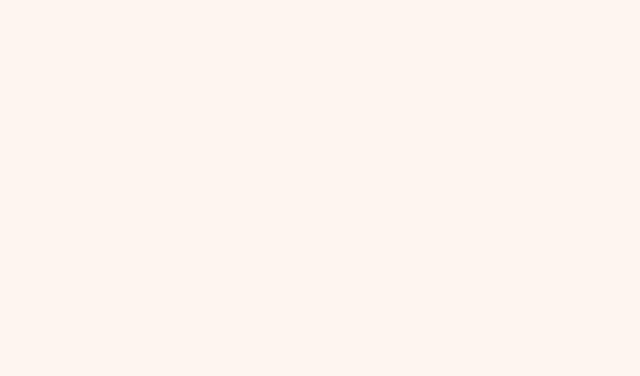
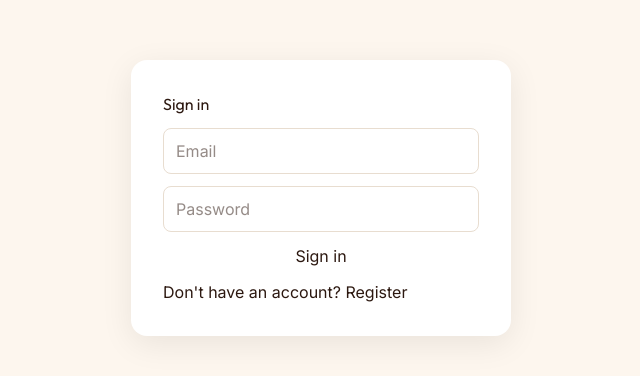
Before and after one commit to artakjato/vari, a React (Vite) app in the folder client/: page /auth in a window 1280 px wide. Before the commit this address had no page. Shown: the part 202-578 px from the top of the page, without its empty margins (319-959 px from the left). Built offline with nearby package versions, Linux system fonts and the light colour scheme; no server answers.

Commit message:
feat: authentication pages(login & register)

```diff
--- a/client/src/App.tsx
+++ b/client/src/App.tsx
@@ -1,14 +1,26 @@
 import { BrowserRouter, Routes, Route } from 'react-router-dom';
 import { MapPage } from './pages/MapPage';
 import { StyleGuide } from './pages/StyleGuide';
+import { AuthPage } from './pages/AuthPage';
+
+import { useEffect } from 'react';
+import { useMapStore } from './stores/mapStore';
+
 
 function App() {
+  const loadMapData = useMapStore(s => s.loadMapData);
+
+  useEffect(() => {
+    loadMapData();
+  }, []);  // [] means run once on first render
+
   return (
     <BrowserRouter>
     <Routes>
       <Route path="/" element={<div><h1>Vari</h1><p>Home page coming Day 6!</p></div>} />
       <Route path="/map" element={<MapPage />}/>
       <Route path="/style-guide" element={<StyleGuide />} />
+      <Route path="/auth" element={<AuthPage />} />
     </Routes>
     </BrowserRouter>
   );
--- /dev/null
+++ b/client/src/components/auth/LoginForm.tsx
@@ -0,0 +1,36 @@
+import { useState } from 'react';
+import { login } from '../../lib/api';
+import { useMapStore } from '../../stores/mapStore';
+import { useNavigate } from 'react-router-dom';
+
+export function LoginForm({ onSwitch }: { onSwitch: () => void }) {
+  const [email, setEmail] = useState('');
+  const [password, setPassword] = useState('');
+  const [error, setError] = useState('');
+  const navigate = useNavigate();
+
+  const handleSubmit = async (e: React.FormEvent) => {
+    e.preventDefault();
+    try {
+      const { data } = await login({ email, password });
+      localStorage.setItem('vari_token', data.token);        // save token
+      useMapStore.setState({ currentUser: data.user });      // update store
+      navigate('/map');
+    } catch {
+      setError('Invalid email or password. Please try again.');
+    }
+  };
+
+  return (
+    <form onSubmit={handleSubmit} style={{ display: 'flex', flexDirection: 'column', gap: 12 }}>
+      <h2 style={{ fontFamily: 'Outfit' }}>Sign in</h2>
+      <input type="email" placeholder="Email" value={email} onChange={e => setEmail(e.target.value)}
+        style={{ padding: '10px 12px', borderRadius: 8, border: '1px solid var(--border-subtle)' }} />
+      <input type="password" placeholder="Password" value={password} onChange={e => setPassword(e.target.value)}
+        style={{ padding: '10px 12px', borderRadius: 8, border: '1px solid var(--border-subtle)' }} />
+      {error && <p style={{ color: 'red', fontSize: 13 }}>{error}</p>}
+      <button type="submit">Sign in</button>
+      <p>Don't have an account? <button type="button" onClick={onSwitch}>Register</button></p>
+    </form>
+  );
+}
--- /dev/null
+++ b/client/src/components/auth/RegisterForm.tsx
@@ -0,0 +1,42 @@
+import { useState } from 'react';
+import { register } from '../../lib/api';
+import { useMapStore } from '../../stores/mapStore';
+import { useNavigate } from 'react-router-dom';
+
+export function RegisterForm({ onSwitch }: { onSwitch: () => void }) {
+  const [email, setEmail] = useState('');
+  const [password, setPassword] = useState('');
+  const [displayName, setDisplayName] = useState('');
+  const [error, setError] = useState('');
+  const navigate = useNavigate();
+
+  const handleSubmit = async (e: React.FormEvent) => {
+    e.preventDefault();
+    try {
+      const { data } = await register({ email, password, displayName });
+      localStorage.setItem('vari_token', data.token);
+      useMapStore.setState({ currentUser: data.user });
+      navigate('/map');
+    } catch {
+      setError('Registration failed. Email might already be in use.');
+    }
+  };
+
+  return (
+    <form onSubmit={handleSubmit} style={{ display: 'flex', flexDirection: 'column', gap: 12 }}>
+      <h2 style={{ fontFamily: 'Outfit' }}>Create account</h2>
+      <input type="text" placeholder="Display name" value={displayName}
+        onChange={e => setDisplayName(e.target.value)}
+        style={{ padding: '10px 12px', borderRadius: 8, border: '1px solid var(--border-subtle)' }} />
+      <input type="email" placeholder="Email" value={email}
+        onChange={e => setEmail(e.target.value)}
+        style={{ padding: '10px 12px', borderRadius: 8, border: '1px solid var(--border-subtle)' }} />
+      <input type="password" placeholder="Password (min 6 chars)" value={password}
+        onChange={e => setPassword(e.target.value)}
+        style={{ padding: '10px 12px', borderRadius: 8, border: '1px solid var(--border-subtle)' }} />
+      {error && <p style={{ color: 'red', fontSize: 13 }}>{error}</p>}
+      <button type="submit">Create account</button>
+      <p>Already have an account? <button type="button" onClick={onSwitch}>Sign in</button></p>
+    </form>
+  );
+}
--- /dev/null
+++ b/client/src/lib/api.ts
@@ -0,0 +1,33 @@
+import axios from 'axios';
+
+// All API calls go through this single axios instance
+const api = axios.create({
+  baseURL: import.meta.env.VITE_API_URL || 'http://localhost:5000',
+});
+
+// Request interceptor: automatically attach JWT to every request
+api.interceptors.request.use((config) => {
+  const token = localStorage.getItem('vari_token');
+  if (token) config.headers.Authorization = `Bearer ${token}`;
+  return config;
+});
+
+// Map data endpoints
+export const fetchMapData = () => api.get('/api/map');
+export const fetchRole = (slug: string) => api.get(`/api/roles/${slug}`);
+export const searchAPI = (q: string) => api.get(`/api/search?q=${q}`);
+
+// Auth endpoints
+export const register = (data: { email: string; password: string; displayName: string }) =>
+  api.post('/api/auth/register', data);
+export const login = (data: { email: string; password: string }) =>
+  api.post('/api/auth/login', data);
+export const getMe = () => api.get('/api/me');
+
+// Pin endpoints
+export const getPins = () => api.get('/api/me/pins');
+export const createPin = (data: { targetType: string; targetId: string; notes?: string }) =>
+  api.post('/api/me/pins', data);
+export const updatePin = (id: string, notes: string) =>
+  api.patch(`/api/me/pins/${id}`, { notes });
+export const deletePin = (id: string) => api.delete(`/api/me/pins/${id}`);
--- /dev/null
+++ b/client/src/pages/AuthPage.tsx
@@ -0,0 +1,22 @@
+import { useState } from 'react';
+import { LoginForm } from '../components/auth/LoginForm';
+import { RegisterForm } from '../components/auth/RegisterForm';
+
+export function AuthPage() {
+  const [mode, setMode] = useState<'login' | 'register'>('login');
+
+  return (
+    <div style={{
+      minHeight: '100vh', display: 'flex', alignItems: 'center', justifyContent: 'center',
+      background: 'var(--bg-canvas)',
+    }}>
+      <div style={{ width: 380, padding: 32, background: 'var(--bg-surface)',
+        borderRadius: 16, boxShadow: '0 8px 32px rgba(0,0,0,0.08)' }}>
+        {mode === 'login'
+          ? <LoginForm onSwitch={() => setMode('register')} />
+          : <RegisterForm onSwitch={() => setMode('login')} />
+        }
+      </div>
+    </div>
+  );
+}
--- a/client/src/pages/MapPage.tsx
+++ b/client/src/pages/MapPage.tsx
@@ -1,3 +1,6 @@
+import { Link } from 'react-router-dom';
+import { useMapStore } from '../stores/mapStore';
+
 import { Breadcrumbs } from "../components/map/Breadcrumbs";
 import { MapCanvas } from "../components/map/MapCanvas";
 import { InspectorPanel } from '../components/panels/InspectorPanel';
@@ -6,10 +9,25 @@ import { useMapNavigation } from "../hooks/useMapNavigation";
 
 export function MapPage() {
   useMapNavigation();
+   const currentUser = useMapStore(s => s.currentUser);
+
   return (
     <div style={{ position: 'relative', width: '100vw', height: '100vh' }}>
+      {/* Top-right user / sign-in */}
+      <div style={{ position: 'absolute', top: 16, right: 16, zIndex: 10 }}>
+        {currentUser ? (
+          <span style={{ fontFamily: 'Outfit' }}>
+            👤 {currentUser.displayName}
+          </span>
+        ) : (
+          <Link to="/auth">
+            <button>Sign in</button>
+          </Link>
+        )}
+      </div>
+
       <MapCanvas />
-      <Breadcrumbs/>
+      <Breadcrumbs />
       <SearchBar />
       <InspectorPanel />
     </div>
--- a/client/src/stores/mapStore.ts
+++ b/client/src/stores/mapStore.ts
@@ -1,5 +1,6 @@
 import { create } from 'zustand';
 import type { Industry, Role, Pin } from '../lib/types';
+import { fetchMapData } from '../lib/api';
 
 interface MapState {
   industries: Industry[];
@@ -34,29 +35,35 @@ export const useMapStore = create<MapState>((set) => ({
 industries: [],
 roles: [],
 loading: false,
-error: null,
+error: null as string | null,
+
 zoomLevel: 1,
 focusedIndustrySlug: null,
 focusedDistrictSlug: null,
 selectedRoleSlug: null,
 inspectorOpen: false,
 breadcrumbs: ['All Industries'],
+
 currentUser: null,
 pins: [],
 
 /*Action implementation*/
 setZoomLevel: (level) => set({ zoomLevel: level }),
+
 focusIndustry: (slug) => set({
   focusedIndustrySlug: slug,
   zoomLevel: 2,
-  breadcrumbs: ['All Industries', slug],
+  breadcrumbs: ['All industries', slug],
 }),
+
 focusDistrict: (slug) => set((state) => ({
-  focusedIndustrySlug: slug,
+  focusedDistrictSlug: slug,
   zoomLevel: 3,
   breadcrumbs: [...state.breadcrumbs, slug],
 })),
+
 selectRole: (slug) => set({ selectedRoleSlug: slug, inspectorOpen: true }),
+
 resetMap: () => set ({
   focusedIndustrySlug: null,
   focusedDistrictSlug: null,
@@ -64,9 +71,22 @@ resetMap: () => set ({
   breadcrumbs: ['All industries'],
   inspectorOpen: false,
 }),
+
 addPin: (pin) => set((state) => ({ pins: [...state.pins, pin] })),
+
 removePin: (id) => set((state) => ({ pins: state.pins.filter(p => p._id !==id)})),
+
+loadMapData: async () => {
+  set({ loading: true, error: null });
+  try {
+    const { data } = await fetchMapData();
+    set({ industries: data.industries, roles: data.roles, loading: false });
+  } catch (err) {
+    set({ error: 'Failed to load map data. Is the server running?', loading: false });
+  }
+},
 }));
+
 
 export const useFocusedIndustry = () => {
   const { industries, focusedIndustrySlug } = useMapStore();
```
